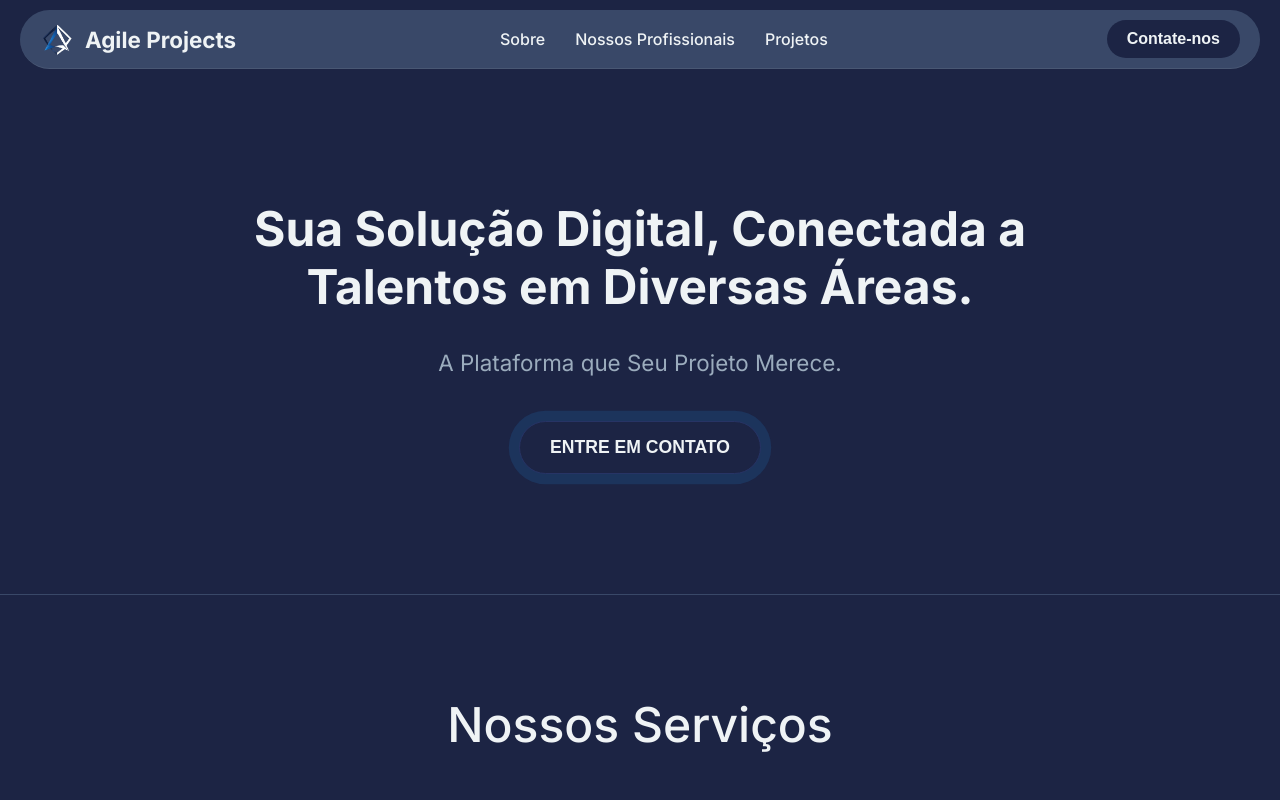
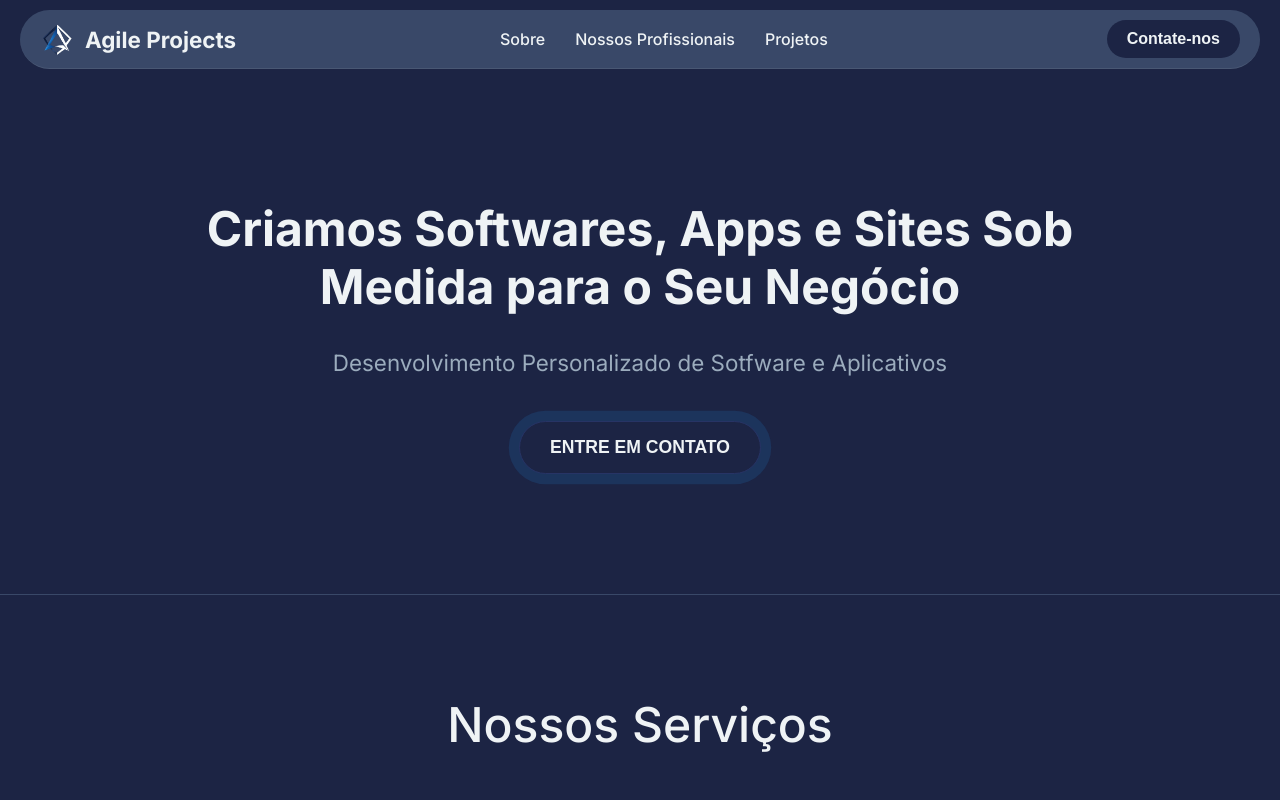
Before and after one commit to gsPatrick/AgileProjetcs, a React (Vite) app: page / in a window 1280 px wide. Shown: the top 800 px of the page. Built offline with nearby package versions, Linux system fonts and the light colour scheme.

Commit message:
Agile Projets

```diff
--- a/src/components/HeroSection/HeroSection.jsx
+++ b/src/components/HeroSection/HeroSection.jsx
@@ -4,11 +4,11 @@ import './HeroSection.css';
 
 function HeroSection() {
   const titles = [
-    "Inovação, Qualidade e Resultados: O Marketplace para Seu Projeto",
-    "Sua Solução Digital, Conectada a Talentos em Diversas Áreas.",
-    "Encontre Especialistas de Qualidade para Cada Projeto Sem Complicação."
+    "Criamos Softwares, Apps e Sites Sob Medida para o Seu Negócio"
+    // "Sua Solução Digital, Conectada a Talentos em Diversas Áreas.",
+    // "Encontre Especialistas de Qualidade para Cada Projeto Sem Complicação."
   ];
-  const subtitle = "A Plataforma que Seu Projeto Merece.";
+  const subtitle = "Desenvolvimento Personalizado de Sotfware e Aplicativos";
   const [currentTitleIndex, setCurrentTitleIndex] = useState(0);
   const [animationClass, setAnimationClass] = useState('fade-in');
   const titleInnerRef = useRef(null);
@@ -39,9 +39,9 @@ function HeroSection() {
             {titles[currentTitleIndex]}
           </span>
         </h1>
-        <p className="hero-subtitle">
+        <h2 className="hero-subtitle">
           {subtitle}
-        </p>
+        </h2>
         <button className="hero-button" onClick={handleContactClick}>ENTRE EM CONTATO</button>
       </div>
     </section>
```
